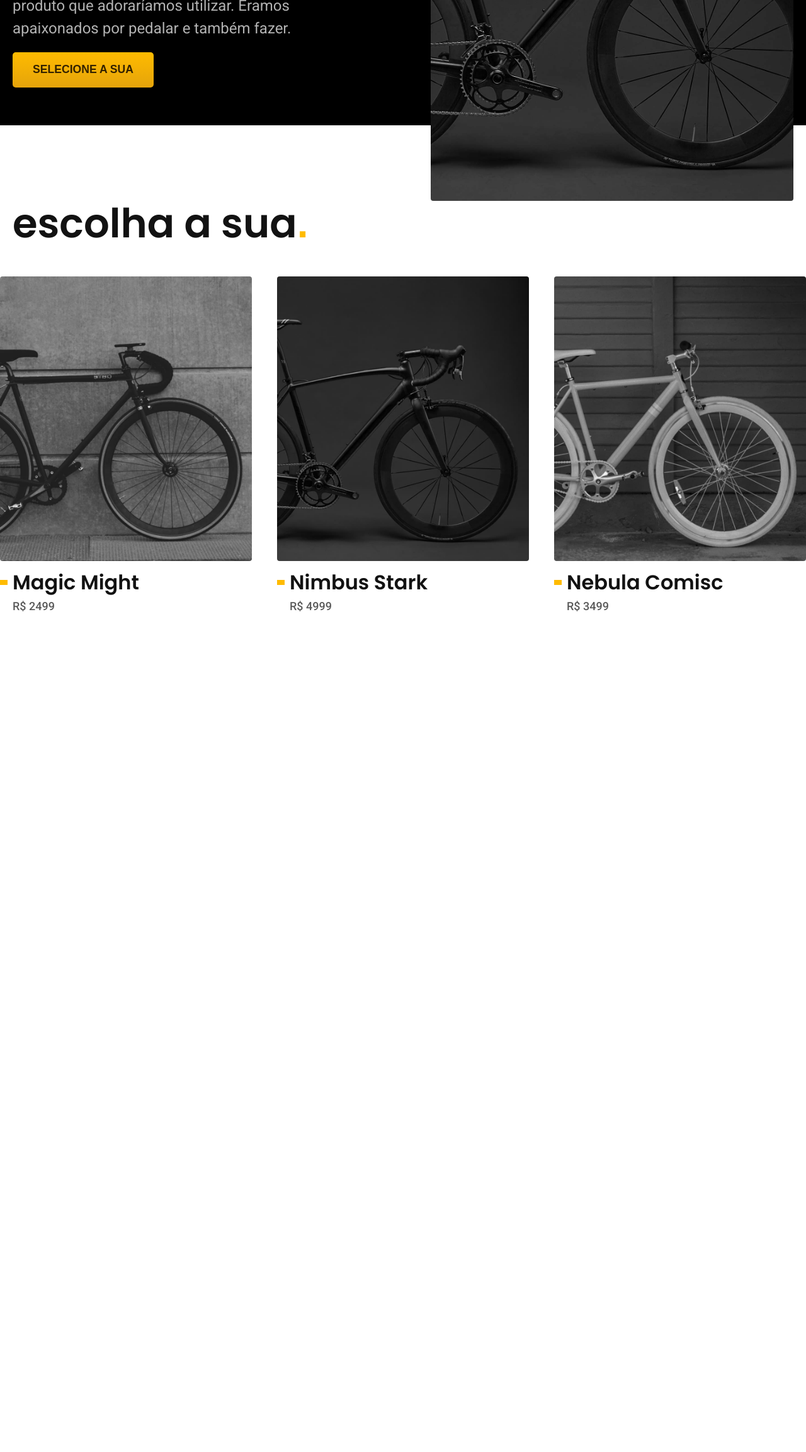
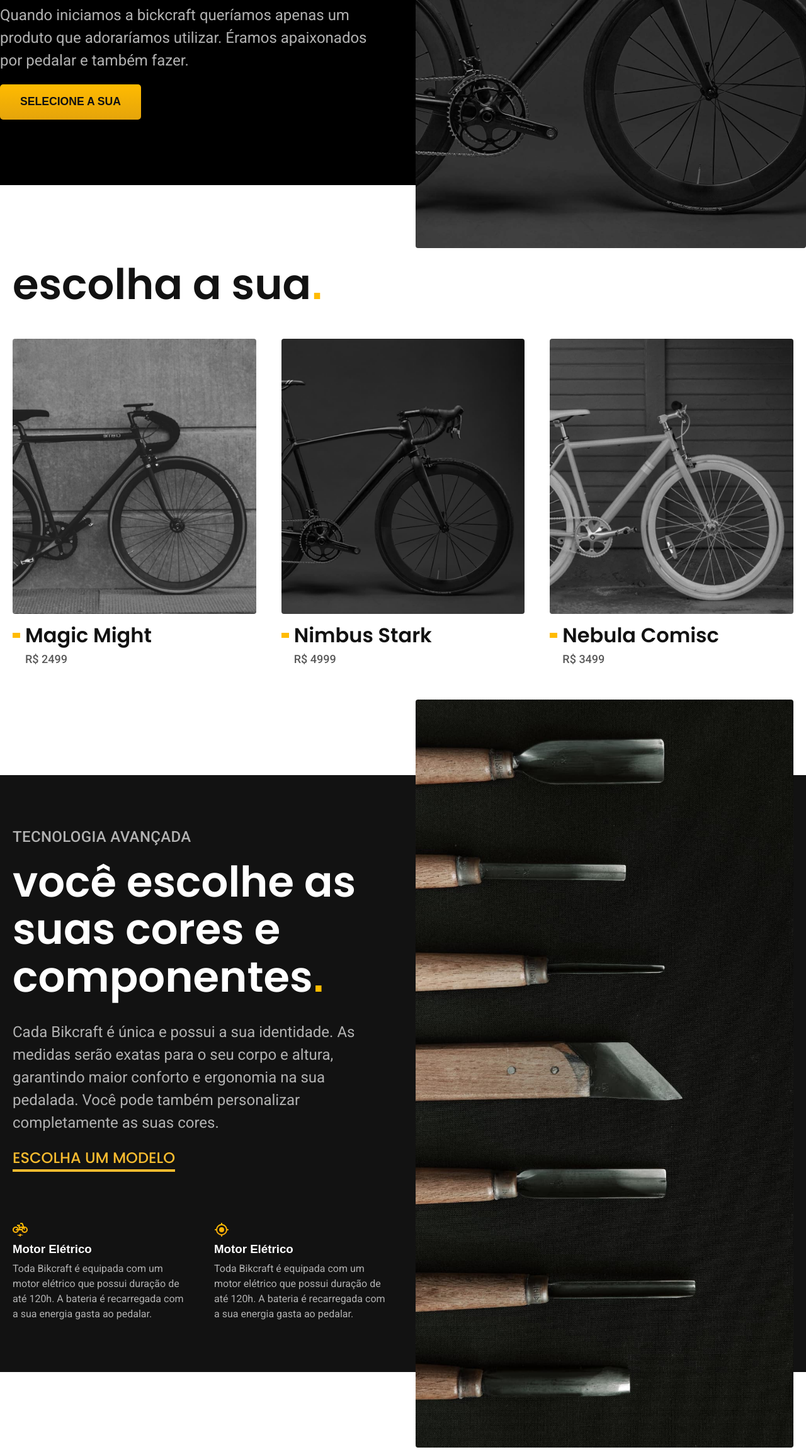
Before and after one commit to Jonata-tr/projeto-bikcraft, a plain HTML site: page index.html in a window 1280 px wide. Shown: the part 494-2800 px from the top of the page at 63% size. Drawn offline with Linux system fonts and the light colour scheme.

Commit message:
Finalizado a parte de tecnologias. Iniciando a area dos parceiros

```diff
--- a/css/bicicletas/bicicletas-lista.css
+++ b/css/bicicletas/bicicletas-lista.css
@@ -1,5 +1,5 @@
 .bicicletas-lista{
-  padding: 0 0 120px;
+  padding: 0 0 32px;
 }
 
 .bicicletas-lista ul{
@@ -7,27 +7,22 @@
   display: flex;
   flex: 1;
   gap: 40px;
+  padding: 0 20px 20px;
   margin: 0 auto;
+  overflow-x: auto;
 }
 
-.bicicletas-lista h2{
-  max-width: 1400px;
-  margin: 0 auto;
-  margin-bottom: 48px;
-  padding: 0 20px;
+.bicicletas-lista li{
+  min-width: 280px;
 }
+
 .bicicletas-lista a{
   display: block;
-}
-
-.bicicletas-lista img{
-  margin-bottom: 16px;
 }
 
 .bicicletas-lista h3{
   display: flex;
   align-items: center;
-  margin-bottom: 8px;
 }
 
 .bicicletas-lista h3::before{
@@ -37,8 +32,22 @@
   height: 8px;
   background: var(--cor-p1);
   margin-right: 8px;
+  transition: width .3s;
+}
+
+.bicicletas-lista a:hover h3::before{
+  width: 24px;
 }
 
 .bicicletas-lista li span{
   padding-left: 20px;
 }
+
+@media(max-width:800px){
+  .bicicletas-lista{
+    margin-bottom: 60px;
+  }
+  .bicicletas-lista ul{
+    gap: 20px;
+  }
+}
--- a/css/header.css
+++ b/css/header.css
@@ -3,14 +3,12 @@
 }
 
 .header{
-  max-width: 1400px;
-  margin: 0 auto;
   display: flex;
   flex-wrap: wrap;
   gap: 20px;
   justify-content: space-between;
   align-items: center;
-  padding: 20px;
+  padding:20px 0;
 }
 
 .header-menu{
--- a/css/home/introducao.css
+++ b/css/home/introducao.css
@@ -5,33 +5,22 @@
 }
 
 .introducao{
-  max-width: 1400px;
-  margin: 0 auto;
-  padding: 0 20px 0;
   display: grid;
   grid-template-columns: 1fr 1fr;
-  gap: 0 88px;
+  gap: 0 40px;
+  padding:20px 0;
 }
 
 .introducao-left{
   align-self: center;
 }
 
-.introducao-left h1{
-  color: var(--cor-0);
-}
-
-.introducao-left p{
-  color: var(--cor-5);
-}
-
 .introducao img{
+  height: 100%;
+  width: 100%;
   object-fit: cover;
 }
 
-.font-2-l{
-  margin-bottom: 20px;
-}
 
 @media(max-width: 1200px){
   .introducao h1{
@@ -43,9 +32,12 @@
 
   .introducao-bg{
     padding-top: 60px;
-    background: #111;
+    background: var(--cor-1);
     box-shadow: inset 0 -70px #fff;
+  }
 
+  .introducao-left h1{
+    color: var(--cor-11);
   }
 
   .introducao{
@@ -62,3 +54,11 @@
     width: 100%;
   }
 }
+
+.tecnologias{
+  display: grid;
+  grid-template-columns: 1fr 1fr;
+  gap: 40px;
+
+
+}
--- /dev/null
+++ b/css/home/tecnologias.css
@@ -0,0 +1,53 @@
+.tecnologias-bg{
+  background-color: var(--cor-11);
+  box-shadow: inset 0 120px #fff,
+              inset 0 -120px #fff ;
+}
+
+.tecnologias-left{
+  padding: 200px 0;
+}
+
+.tecnologias a{
+  display: inline-block;
+}
+
+.tecnologia-img img{
+  object-fit: cover;
+  object-position: left;
+  height: 100%;
+  width: 100%;
+}
+
+.descricao h3{
+  max-width: max-content;
+}
+
+
+@media (max-width:800px){
+  .tecnologias-bg{
+    box-shadow: initial;
+  }
+
+  .tecnologias{
+    grid-template-columns: 1fr;
+  }
+
+  .tecnologias-left{
+    padding: 60px 20px;
+  }
+
+  .tecnologia-img{
+    display: none;
+  }
+
+  .link {
+    margin-bottom: 60px;
+  }
+}
+
+@media(max-width:600px){
+  .descricao{
+    flex-direction: column;
+  }
+}
--- a/css/style.css
+++ b/css/style.css
@@ -4,10 +4,12 @@
 @import './utilidades/componentes.css';
 @import './utilidades/tipografia.css';
 @import './utilidades/cores.css';
+@import './utilidades/margin.css';
 @import './header.css';
 
 /* HOME */
 @import './home/introducao.css';
+@import './home/tecnologias.css';
 @import url('./bicicletas/bicicletas-lista.css');
 
 *,
--- a/css/utilidades/componentes.css
+++ b/css/utilidades/componentes.css
@@ -1,4 +1,10 @@
 @import './cores.css';
+
+.container{
+  max-width: 1400px;
+  margin: 0 auto;
+  padding: 0 20px;
+}
 
 .btn{
   display: inline-block;
@@ -6,7 +12,7 @@
   border-radius: 5px;
   box-shadow: 0 1px 2px rgba(0 ,0 ,0 , .1);
   padding: 16px 32px;
-  color: #332200;
+  color: var(--color-p5);
   font-weight: bold;
   font-size: 1.1rem;
   line-height: 1.33;
@@ -16,7 +22,41 @@
   background: linear-gradient(#f7bb2f, #a56401);
 }
 
+.link{
+  display: inline-block;
+  color: #f7bb2f;
+  font: 500 1.5rem/1.5 "Poppins", sans-serif;
+  text-transform: uppercase;
+}
 
+.link::after{
+  content: '';
+  display: block;
+  width: 100%;
+  height: 4px;
+  color: inherit;
+  background: currentColor;
+}
+
+.link:hover{
+  color: var(--cor-0);
+}
+
+
+.descricao{
+  display: flex;
+  gap: 40px;
+}
+
+.descricao li{
+  display: flex;
+  flex-direction: column;
+  gap: 8px;
+}
+
+.descricao img{
+  width: 24px;
+}
 @media(max-width: 600px){
   .btn{
     padding: 12px 24px;
--- a/css/utilidades/cores.css
+++ b/css/utilidades/cores.css
@@ -39,6 +39,18 @@
  color: var(--cor-p1);
 }
 
-.cor-p-2{
+.cor-p2{
   color: var(--cor-p2);
 }
+
+.cor-p3{
+  color: var(--cor-p3);
+}
+
+.cor-p4{
+  color: var(--cor-p4);
+}
+
+.cor-p5{
+  color: var(--cor-p5);
+}
--- /dev/null
+++ b/css/utilidades/margin.css
@@ -0,0 +1,45 @@
+.margin-4{
+  margin-bottom: 4px;
+}
+.margin-8{
+  margin-bottom: 8px;
+}
+.margin-12{
+  margin-bottom: 12px;
+}
+.margin-16{
+  margin-bottom: 16px;
+}
+.margin-20{
+  margin-bottom: 20px;
+}
+.margin-24{
+  margin-bottom: 24px;
+}
+.margin-32{
+  margin-bottom: 32px;
+}
+.margin-36{
+  margin-bottom: 36px;
+}
+.margin-40{
+  margin-bottom: 40px;
+}
+.margin-48{
+  margin-bottom: 48px;
+}
+.margin-60{
+  margin-bottom: 60px;
+}
+.margin-72{
+  margin-bottom: 72px;
+}
+.margin-80{
+  margin-bottom: 80px;
+}
+.margin-120{
+  margin-bottom: 120px;
+}
+.margin-200{
+  margin-bottom: 200px;
+}
--- a/css/utilidades/tipografia.css
+++ b/css/utilidades/tipografia.css
@@ -1,10 +1,8 @@
 /* Font extra grande (titulo)  */
 /* Font =  1 (titulo) 2 (corpo) / m = (medium --> Smal, Large, Xtra large, XtraXtra large) / b = (Bold --> Medium e nada = regular) */
 .font-1-xxl-b{
-  margin-bottom: 32px;
-
   /* Peso, tamanho da font e linha, e font-family */
-  font: 600 4rem/1.125 "Poppins", sans-serif;
+  font: 600 4.2rem/1.125 "Poppins", sans-serif;
 }
 
 .font-1-xl{
--- a/index.html
+++ b/index.html
@@ -12,7 +12,7 @@
   </head>
   <body>
     <header class="header-bg">
-      <div class="header">
+      <div class="header container">
         <a href="./"><img src="./img/bikcraft.svg" alt="Bikcraft" /></a>
         <nav aria-label="primaria">
           <ul class=" header-menu">
@@ -28,12 +28,12 @@
 
     <main>
      <div class="introducao-bg">
-      <div class="introducao">
+      <div class="introducao container">
         <div class="introducao-left">
-          <h1 class="font-1-xxl-b poppins">
+          <h1 class="font-1-xxl-b cor-0 margin-32">
             Bicicletas feitas sob medida<span class="cor-p1">.</span>
           </h1>
-          <p class="font-2-l roboto">
+          <p class="font-2-l cor-5 margin-20">
             Quando iniciamos a bickcraft queríamos apenas um produto que
             adoraríamos utilizar. Éramos apaixonados por pedalar e também fazer.
           </p>
@@ -46,34 +46,73 @@
      </div>
 
       <article class="bicicletas-lista">
-        <h2 class="font-1-xxl-b">escolha a sua<span class="cor-p1">.</span></h2>
+        <h2 class="font-1-xxl-b margin-48 container">escolha a sua<span class="cor-p1">.</span></h2>
 
         <ul>
           <li>
             <a href="./bicicletas/magic.html">
-              <img src="./img/bicicletas/magic-home.jpg" alt="">
-              <h3 class="font-1-xl">Magic Might</h3>
+              <img src="./img/bicicletas/magic-home.jpg" alt="" class="margin-16">
+              <h3 class="font-1-xl margin-8">Magic Might</h3>
               <span class="font-2-m cor-8">R$ 2499</span>
             </a>
           </li>
 
           <li>
             <a href="./bicicletas/nimbus.html">
-              <img src="./img/bicicletas/nimbus-home.jpg" alt="">
-              <h3 class="font-1-xl">Nimbus Stark</h3>
+              <img src="./img/bicicletas/nimbus-home.jpg" alt="" class="margin-16">
+              <h3 class="font-1-xl margin-8">Nimbus Stark</h3>
               <span class="font-2-m cor-8">R$ 4999</span>
             </a>
           </li>
 
           <li>
             <a href="./bicicletas/nebula.html">
-              <img src="./img/bicicletas/nebula-home.jpg" alt="">
-              <h3 class="font-1-xl">Nebula Comisc</h3>
+              <img src="./img/bicicletas/nebula-home.jpg" alt="" class="margin-16">
+              <h3 class="font-1-xl margin-8">Nebula Comisc</h3>
               <span class="font-2-m cor-8">R$ 3499</span>
             </a>
           </li>
         </ul>
       </article>
+
+      <article class="tecnologias-bg">
+        <div class="container tecnologias">
+          <div class="tecnologias-left">
+
+            <span class="font-2-l-b margin-16 cor-5" style="display: block;">TECNOLOGIA AVANÇADA</span>
+
+            <h2 class="font-1-xxl-b cor-0 margin-32">você escolhe as suas cores e componentes<span class="cor-p1">.</span></h2>
+
+            <p class="font-2-l margin-20 cor-5">Cada Bikcraft é única e possui a sua identidade. As medidas serão exatas para o seu corpo e altura, garantindo maior conforto e ergonomia na sua pedalada. Você pode também personalizar completamente as suas cores.</p>
+
+            <a href="" class="link margin-80">ESCOLHA UM MODELO</a>
+
+            <ul class="descricao">
+              <li>
+                <img src="/img/icones/eletrica.svg" alt="">
+                <h3 class="font-1-m cor-0">
+                  Motor Elétrico
+                </h3>
+                <p class="font-2-s cor-5">
+                  Toda Bikcraft é equipada com um motor elétrico que possui duração de até 120h. A bateria é recarregada com a sua energia gasta ao pedalar.
+                </p>
+              </li>
+              <li>
+                <img src="/img/icones/rastreador.svg" alt="">
+                <h3 class="font-1-m cor-0">
+                  Motor Elétrico
+                </h3>
+                <p class="font-2-s cor-5">
+                  Toda Bikcraft é equipada com um motor elétrico que possui duração de até 120h. A bateria é recarregada com a sua energia gasta ao pedalar.
+                </p>
+              </li>
+            </ul>
+          </div>
+          <div class="tecnologia-img">
+            <img src="/img/fotos/tecnologia.jpg" alt="" class="tecnologia-img">
+          </div>
+        </div>
+      </article>
     </main>
   </body>
 </html>
```
